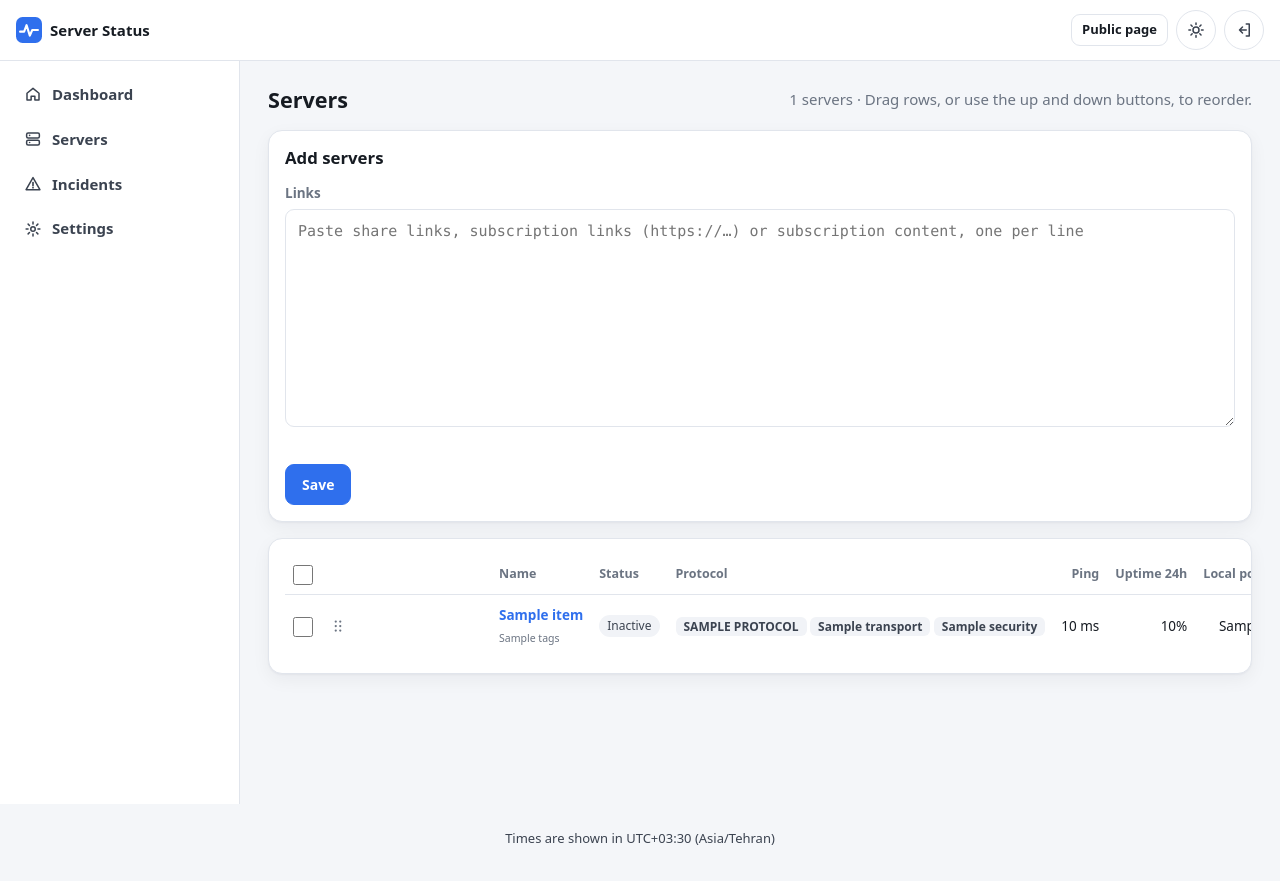
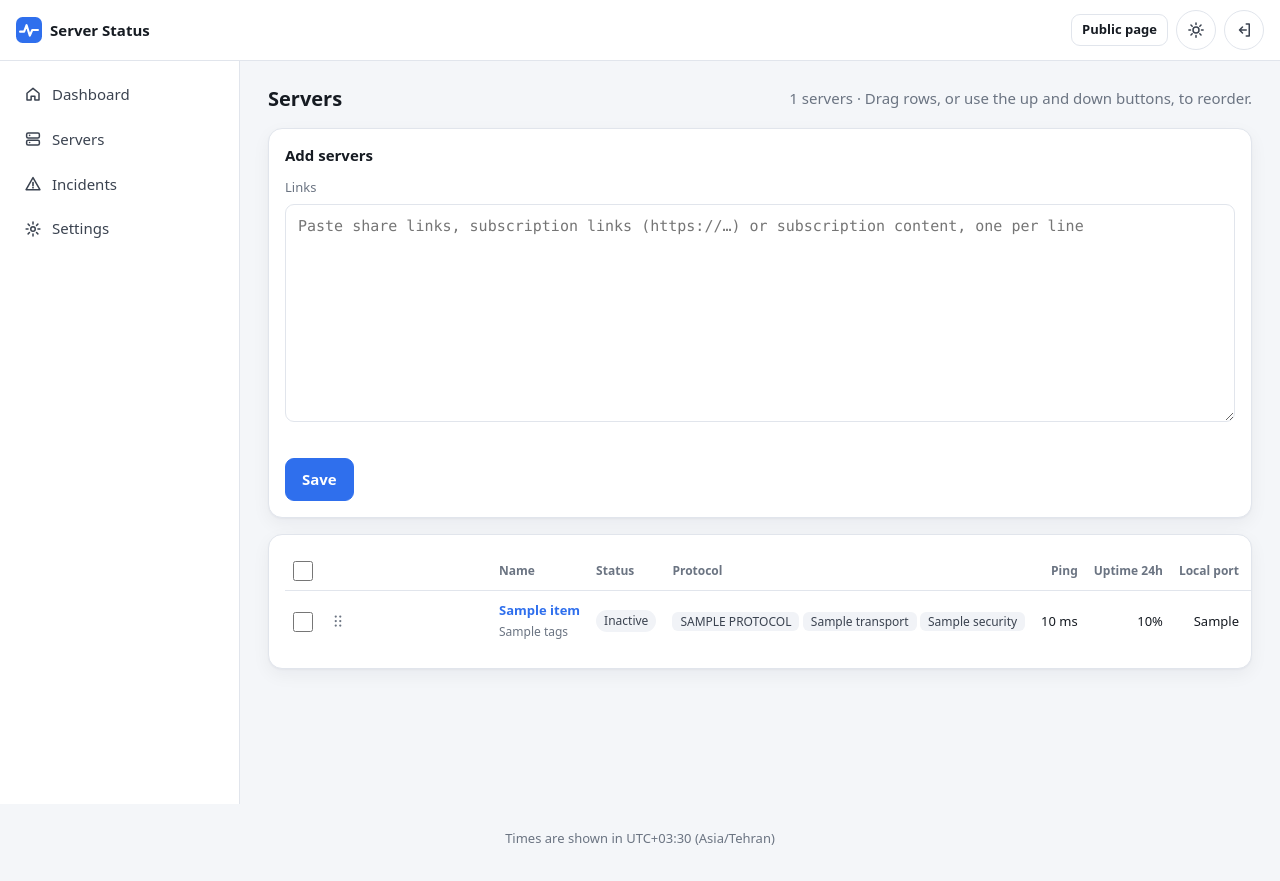
Before and after one commit to MoonlessWanderer/v2uptime, a FastAPI app: template app/templates/admin/servers.html in a window 1280 px wide. Run offline with FastAPI, Linux system fonts and the light colour scheme; the template is opened without the code that fills it: most values are stand-ins (such as "Sample title", 1, 10 or a date in 2020); some web fonts are replaced.

Commit message:
Use Vazirmatn at two weights and one size scale on the public page and in the admin panel.
Co-authored-by: Cursor <cursoragent@cursor.com>

```diff
--- a/app/static/css/app.css
+++ b/app/static/css/app.css
@@ -18,7 +18,12 @@
 }
 
 :root {
-  --font-ui: system-ui, -apple-system, "Segoe UI", Roboto, "Helvetica Neue", Arial, sans-serif, "Vazirmatn";
+  --font-ui: "Vazirmatn", system-ui, -apple-system, "Segoe UI", Roboto, Arial, sans-serif;
+  --fs-xs: 12px;
+  --fs-sm: 13px;
+  --fs-md: 15px;
+  --fs-lg: 17px;
+  --fs-xl: 20px;
   --bg: #f4f6f9;
   --surface: #ffffff;
   --surface-2: #f1f3f7;
@@ -113,20 +118,20 @@
 
 *, *::before, *::after { box-sizing: border-box; }
 html { -webkit-text-size-adjust: 100%; }
-html[lang="fa"] {
-  --font-ui: "Vazirmatn", system-ui, -apple-system, "Segoe UI", Roboto, "Helvetica Neue", Arial, sans-serif;
-}
 body {
   margin: 0;
   font-family: var(--font-ui);
-  font-size: 15px;
+  font-size: var(--fs-md);
+  font-weight: 400;
   line-height: 1.65;
   color: var(--text);
   background: var(--bg);
   -webkit-font-smoothing: antialiased;
   overflow-x: hidden;
 }
-h1, h2, h3, h4 { line-height: 1.35; margin: 0; font-weight: 700; }
+h1, h2, h3, h4, strong, b, th { font-weight: 600; }
+h1 { font-size: var(--fs-xl); line-height: 1.35; margin: 0; }
+h2, h3, h4 { font-size: var(--fs-md); line-height: 1.35; margin: 0; }
 a { color: var(--accent); text-decoration: none; }
 a:hover { text-decoration: underline; }
 button, input, select, textarea { font: inherit; color: inherit; }
@@ -135,7 +140,7 @@ button, input, select, textarea { font: inherit; color: inherit; }
 :focus-visible { outline: none; box-shadow: var(--focus); border-radius: 6px; }
 [hidden] { display: none !important; }
 .ic { width: 18px; height: 18px; flex: none; vertical-align: -4px; }
-small { font-size: .78em; }
+small { font-size: var(--fs-xs); }
 code, .mono, input.mono, textarea.mono { font-family: ui-monospace, SFMono-Regular, Menlo, Consolas, monospace; direction: ltr; }
 .ltr, .num, time { unicode-bidi: isolate; }
 .ltr, .num { direction: ltr; }
@@ -270,8 +273,8 @@ time, .num, .card-ping, .card-stats dd { font-variant-numeric: tabular-nums; }
 .cursor { position: absolute; top: 0; bottom: 18px; width: 1px; margin-left: -0.5px; background: var(--text-2); pointer-events: none; }
 .card-incident { margin: 8px 0 0; }
 .chip {
-  font-size: 12px; padding: 1px 8px; border-radius: 6px; background: var(--surface-2); color: var(--text-2);
-  direction: ltr; font-weight: 600;
+  font-size: var(--fs-xs); padding: 1px 8px; border-radius: 6px; background: var(--surface-2); color: var(--text-2);
+  direction: ltr; font-weight: 400;
 }
 /* Each cell takes exactly 1/n of the width (so it lines up with the chart's time axis); the colour is inset 1px. */
 .bars { display: flex; height: 16px; direction: ltr; align-items: stretch; }
@@ -289,14 +292,14 @@ time, .num, .card-ping, .card-stats dd { font-variant-numeric: tabular-nums; }
   border: 1px dashed var(--border); border-radius: var(--radius);
 }
 .empty .ic { width: 40px; height: 40px; opacity: .6; }
-.site-footer { color: var(--text-2); font-size: 13px; padding-top: 24px; padding-bottom: 32px; text-align: center; }
-.public .empty { color: var(--text-2); }
+.site-footer { color: var(--muted); font-size: var(--fs-sm); padding-top: 24px; padding-bottom: 32px; text-align: center; }
+.public .empty { color: var(--muted); }
 
 /* ------------------------------------------------------------------ tooltip */
 .tooltip {
   position: fixed; z-index: 60; pointer-events: none; max-width: calc(100vw - 16px); white-space: nowrap;
   background: var(--text); color: var(--bg); border-radius: 8px; padding-block: 8px; padding-inline: 12px;
-  font-size: 13px; text-align: start;
+  font-family: inherit; font-size: var(--fs-xs); font-weight: 400; text-align: start;
 }
 .chart { position: relative; height: 160px; direction: ltr; }
 .chart canvas { width: 100%; height: 100%; display: block; }
@@ -322,10 +325,10 @@ time, .num, .card-ping, .card-stats dd { font-variant-numeric: tabular-nums; }
 .sidenav.is-open { transform: none; box-shadow: var(--shadow-lg); }
 .sidenav a {
   display: flex; align-items: center; gap: 10px; padding: 9px 12px; border-radius: 10px; color: var(--text-2);
-  font-weight: 600; margin-bottom: 2px;
+  font-weight: 400; margin-bottom: 2px;
 }
 .sidenav a:hover { background: var(--surface-2); text-decoration: none; }
-.sidenav a.is-active { background: var(--accent-soft); color: var(--accent); }
+.sidenav a.is-active { background: var(--accent-soft); color: var(--accent); font-weight: 600; }
 .admin-main { flex: 1; min-width: 0; padding: 18px 16px 40px; }
 @media (min-width: 960px) {
   .nav-toggle { display: none; }
@@ -340,29 +343,29 @@ time, .num, .card-ping, .card-stats dd { font-variant-numeric: tabular-nums; }
 .settings-page:not(:has(#monitoring:target)) a[data-settings-tab="general"],
 .settings-page:has(#monitoring:target) a[data-settings-tab="monitoring"] { background: var(--surface); color: var(--text); }
 .advanced { margin-top: 16px; }
-.advanced summary { cursor: pointer; font-weight: 700; margin-bottom: 8px; }
+.advanced summary { cursor: pointer; font-weight: 400; margin-bottom: 8px; }
 .status-line { margin: 0 0 8px; }
 .page-head { display: flex; align-items: center; justify-content: space-between; flex-wrap: wrap; gap: 8px; margin-bottom: 16px; }
-.page-head h1 { font-size: 1.35rem; }
+.page-head h1 { font-size: var(--fs-xl); }
 .panel {
   background: var(--surface); border: 1px solid var(--border); border-radius: var(--radius);
   box-shadow: var(--shadow); padding: 16px; margin-bottom: 16px; min-width: 0;
 }
-.panel > h2 { font-size: 1.05rem; margin-bottom: 12px; }
+.panel > h2 { margin-bottom: 12px; }
 .panel-head { display: flex; justify-content: space-between; align-items: center; gap: 8px; margin-bottom: 12px; flex-wrap: wrap; }
-.panel-head h2 { font-size: 1.05rem; }
+.panel-head h2 { font-size: var(--fs-md); }
 .grid-2 { display: grid; grid-template-columns: 1fr; gap: 16px; }
 @media (min-width: 1000px) { .grid-2 { grid-template-columns: 1fr 1fr; } }
 .kpis { display: grid; grid-template-columns: repeat(2, 1fr); gap: 10px; margin-bottom: 16px; }
 @media (min-width: 800px) { .kpis { grid-template-columns: repeat(4, 1fr); } }
-.kv { display: grid; grid-template-columns: max-content 1fr; gap: 6px 16px; margin: 0; font-size: 14px; }
+.kv { display: grid; grid-template-columns: max-content 1fr; gap: 6px 16px; margin: 0; font-size: var(--fs-md); }
 .kv dt { color: var(--muted); }
 .kv dd { margin: 0; min-width: 0; overflow-wrap: anywhere; }
 
 .table-wrap { overflow-x: auto; margin: 0 -16px; padding: 0 16px; }
-table.table { width: 100%; border-collapse: collapse; font-size: 13.5px; }
+table.table { width: 100%; border-collapse: collapse; font-size: var(--fs-sm); }
 .table th, .table td { padding: 9px 8px; text-align: start; border-bottom: 1px solid var(--border); vertical-align: middle; }
-.table th { color: var(--muted); font-weight: 600; font-size: 12.5px; white-space: nowrap; }
+.table th { color: var(--muted); font-weight: 600; font-size: var(--fs-xs); white-space: nowrap; }
 .table tr:last-child td { border-bottom: 0; }
 .table td.actions { white-space: nowrap; text-align: end; }
 .table .num { direction: ltr; text-align: end; white-space: nowrap; }
@@ -386,8 +389,8 @@ tr.drop-target td { box-shadow: inset 0 2px 0 var(--accent); }
 @media (min-width: 800px) { .form-grid.single { grid-template-columns: 1fr; } }
 #server-table td { white-space: nowrap; }
 #server-table td:nth-child(2) { white-space: normal; min-width: 170px; }
-.field label, .field .label { display: block; font-weight: 600; font-size: 13.5px; margin-bottom: 5px; }
-.field .help { display: block; color: var(--muted); font-size: 12px; margin-top: 4px; }
+.field label, .field .label { display: block; font-weight: 400; font-size: var(--fs-sm); margin-bottom: 5px; }
+.field .help { display: block; color: var(--muted); font-size: var(--fs-xs); margin-top: 4px; }
 .input, .field input[type=text], .field input[type=password], .field input[type=number], .field input[type=url],
 .field input[type=time], .field input[type=search], .field select, .field textarea {
   width: 100%; border: 1px solid var(--border); background: var(--surface); border-radius: var(--radius-sm);
--- a/app/static/js/chart.js
+++ b/app/static/js/chart.js
@@ -6,6 +6,19 @@
   "use strict";
 
   function cssVar(name) { return getComputedStyle(document.documentElement).getPropertyValue(name).trim(); }
+
+  function uiFamily() { return getComputedStyle(document.body).fontFamily; }
+
+  /* Axis labels and the canvas tooltip use the page font at --fs-xs. */
+  function applyFont(chart, ctx) {
+    chart.fontFamily = uiFamily();
+    var size = cssVar("--fs-xs") || "12px";
+    ctx.font = size + " " + chart.fontFamily;
+  }
+
+  function whenFontsReady(redraw) {
+    if (document.fonts && document.fonts.ready) document.fonts.ready.then(redraw);
+  }
 
   function axisText(cfg, index) {
     var iso = cfg.times && cfg.times[index];
@@ -44,6 +57,7 @@
     window.addEventListener("resize", this._resize);
     document.addEventListener("themechange", this._resize);
     this.draw();
+    whenFontsReady(function () { if (self.canvas.isConnected) self.draw(); });
   }
 
   Chart.prototype.destroy = function () {
@@ -98,7 +112,7 @@
     this.yMax = cfg.yMax || niceMax(Math.max.apply(null, present.concat([1])) * 1.1);
     var text = cssVar("--muted"), grid = cssVar("--border"), color = cfg.color || cssVar("--accent");
     ctx.clearRect(0, 0, this.w, this.h);
-    ctx.font = "11px system-ui, Segoe UI, sans-serif";
+    applyFont(this, ctx);
     ctx.fillStyle = text;
     ctx.strokeStyle = grid;
     ctx.lineWidth = 1;
@@ -170,7 +184,7 @@
       }
       var line1 = tipTime(cfg, this.hover);
       var line2 = hv === null || hv === undefined ? "No data" : (cfg.unit === "%" ? hv.toFixed(2).replace(/\.?0+$/, "") : Math.round(hv)) + " " + (cfg.unit || "");
-      ctx.font = "12px system-ui, Segoe UI, sans-serif";
+      applyFont(this, ctx);
       var tw = Math.max(ctx.measureText(line1).width, ctx.measureText(line2).width) + 16;
       var tx = Math.min(Math.max(hx - tw / 2, 2), this.w - tw - 2);
       ctx.fillStyle = cssVar("--text");
@@ -231,6 +245,7 @@
     window.addEventListener("resize", this._redraw);
     document.addEventListener("themechange", this._redraw);
     this.draw();
+    whenFontsReady(this._redraw);
   }
 
   Timeline.prototype.destroy = function () {
@@ -261,7 +276,7 @@
     var yAt = function (v) { return top + (plotH - top) * (1 - v / yMax); };
 
     var muted = cssVar("--muted"), grid = cssVar("--border"), color = cfg.color || cssVar("--accent");
-    ctx.font = "10px system-ui, Segoe UI, sans-serif";
+    applyFont(this, ctx);
     ctx.lineWidth = 1;
     for (var g = step; g <= yMax + 0.001; g += step) {  // grid lines with their label inside, above the line
       var gy = Math.round(yAt(g)) + 0.5;
@@ -289,12 +304,12 @@
       ctx.globalAlpha = 0.14; ctx.fillStyle = color; ctx.fill(); ctx.globalAlpha = 1;
     });
     if (!values.length) {
-      ctx.fillStyle = muted; ctx.textAlign = "center"; ctx.textBaseline = "middle"; ctx.font = "12px system-ui, sans-serif";
+      ctx.fillStyle = muted; ctx.textAlign = "center"; ctx.textBaseline = "middle"; applyFont(this, ctx);
       ctx.fillText("No ping data", w / 2, plotH / 2);
     }
 
     // time labels under the plot; drop the ones that would collide
-    ctx.font = "11px system-ui, Segoe UI, sans-serif"; ctx.fillStyle = muted; ctx.textBaseline = "top";
+    applyFont(this, ctx); ctx.fillStyle = muted; ctx.textBaseline = "top";
     var placed = [];
     timeTicks(bars, cfg.range, start, end).forEach(function (tick) {
       var tw = ctx.measureText(tick.text).width, x = xAt(tick.t);
--- a/app/static/js/public.js
+++ b/app/static/js/public.js
@@ -37,8 +37,6 @@
 
   // ------------------------------------------------------------ sort + search
   function applyView() {
-    document.body.classList.toggle("view-fastest", state.tab === "fastest");
-    document.body.classList.toggle("view-stable", state.tab === "stable");
     document.querySelectorAll("[data-tab]").forEach(function (el) {
       var on = el.getAttribute("data-tab") === state.tab;
       el.classList.toggle("is-active", on);
```
Also changed, not shown: other parts of app/static/css/app.css (+29 -30 lines), scripts/screenshots.py (+34 -0 lines), tests/test_typography.py (added, +185 -0 lines), CHANGELOG.md, 5 other files.
